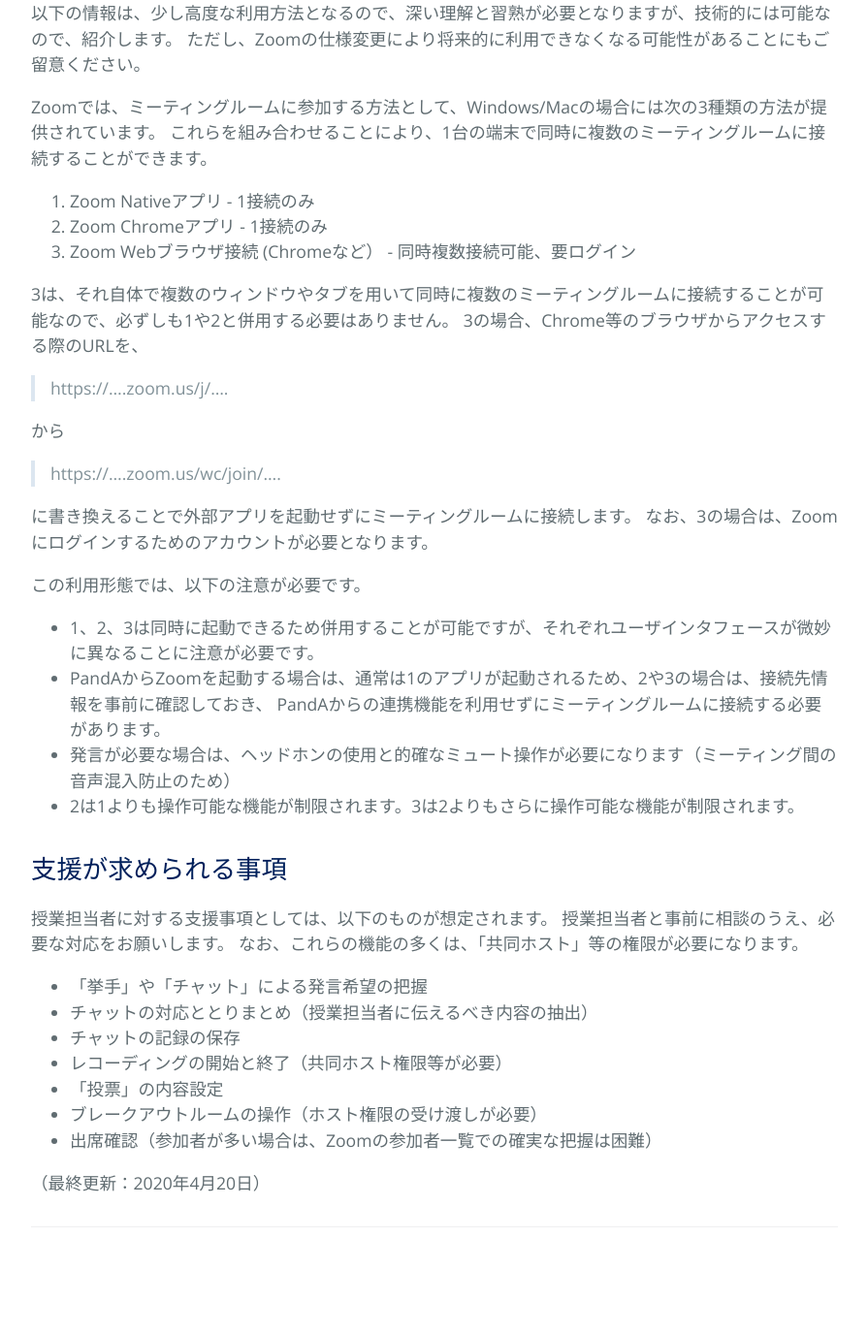
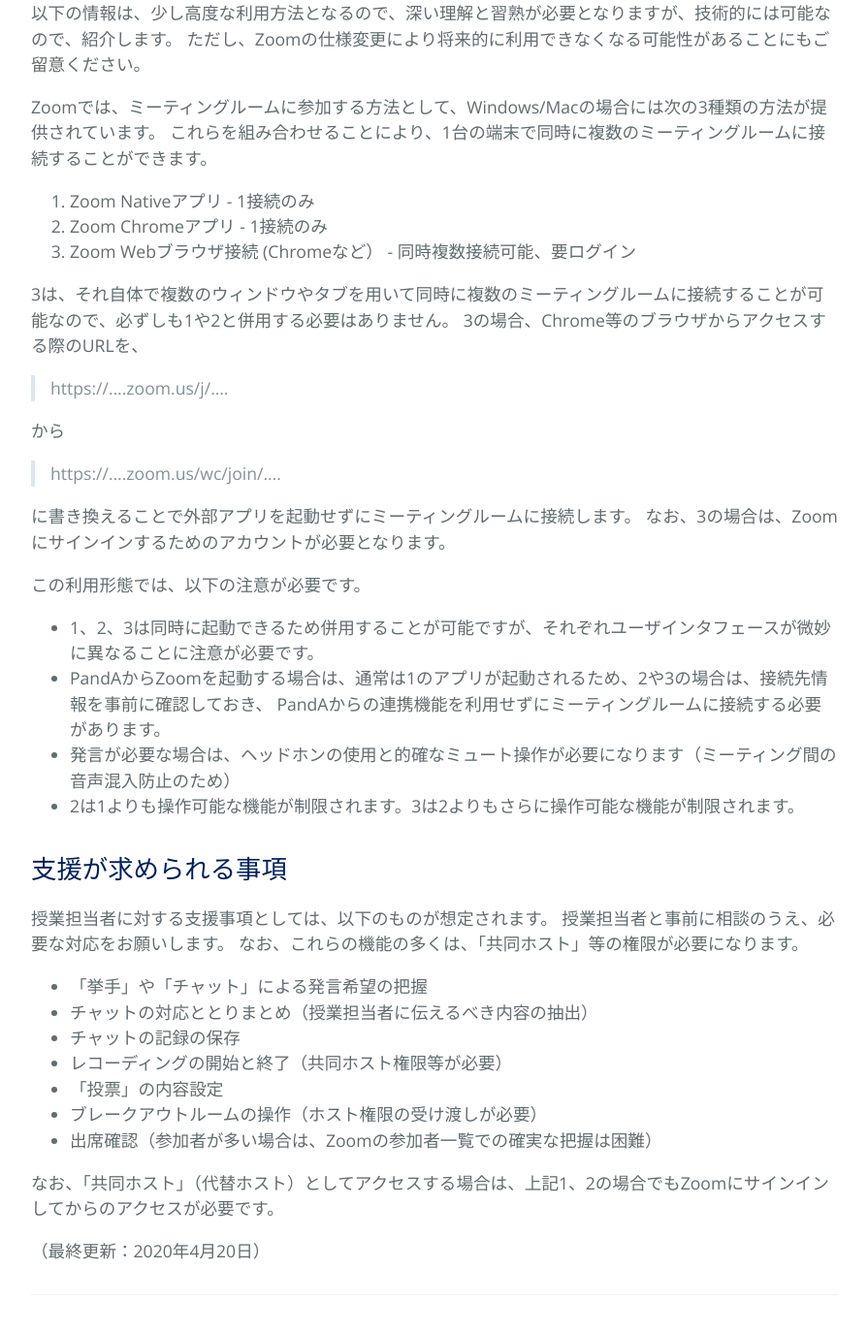
Before and after one commit to kyoto-u/online-edu, a Jekyll site: the page built from zoom-live-support.md, in a window 1280 px wide and 1400 px high, scrolled down 827 px. Shown: the top 1375 px of the window at 97% size, without its empty margins (192-1087 px from the left). Built offline with Jekyll 4.4.1, drawn with Linux system fonts in a browser that asks for light colours; our own code applies the rules of GitHub Pages for plain Markdown files; before the commit the page ends 2157 px from its top, so only the background shows below that.

Commit message:
Update zoom-live-support.md

```diff
--- a/zoom-live-support.md
+++ b/zoom-live-support.md
@@ -32,7 +32,7 @@ Zoomでは、ミーティングルームに参加する方法として、Windows
 > https://....zoom.us/wc/join/....
 
 に書き換えることで外部アプリを起動せずにミーティングルームに接続します。
-なお、3の場合は、Zoomにログインするためのアカウントが必要となります。
+なお、3の場合は、Zoomにサインインするためのアカウントが必要となります。
 
 この利用形態では、以下の注意が必要です。
 
@@ -56,4 +56,6 @@ Zoomでは、ミーティングルームに参加する方法として、Windows
 - ブレークアウトルームの操作（ホスト権限の受け渡しが必要）
 - 出席確認（参加者が多い場合は、Zoomの参加者一覧での確実な把握は困難）
 
+なお、「共同ホスト」（代替ホスト）としてアクセスする場合は、上記1、2の場合でもZoomにサインインしてからのアクセスが必要です。
+
 （最終更新：2020年4月20日）
```
